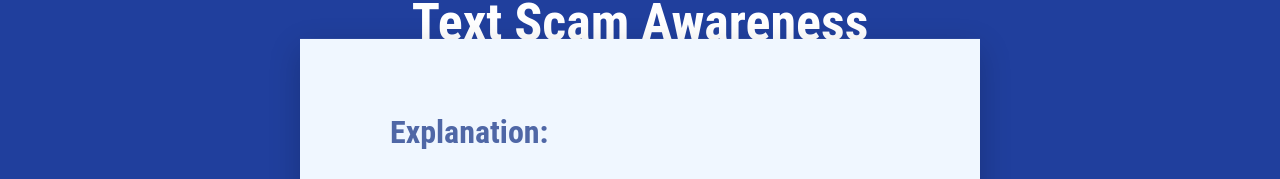
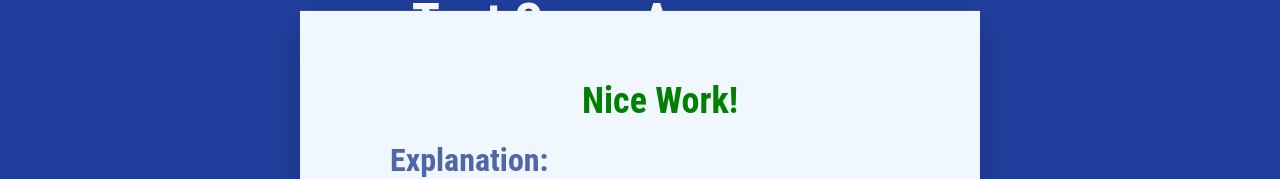
Before and after one commit to YQiZhu/ScamGuard, a React (Create React App) app in the folder scamguard_react/: page /text-scams-quiz in a window 1280 px wide. Both pictures are taken after a click on the element 972 px from the left and 733 px from the top of the page. Shown: the part 123-302 px from the top of the page. Built offline with nearby package versions, Linux system fonts and the light colour scheme.

Commit message:
Update text scam quiz ui

```diff
--- a/scamguard_react/src/Quizs/TextScamsQuiz.css
+++ b/scamguard_react/src/Quizs/TextScamsQuiz.css
@@ -227,6 +227,10 @@
     font-size: 18px;
 }
 
+.popup-content h1 {
+    text-align: center;
+}
+
 .close-popup-button {
     margin-top: 10px;
     padding: 8px 16px;
--- a/scamguard_react/src/Quizs/TextScamsQuiz.js
+++ b/scamguard_react/src/Quizs/TextScamsQuiz.js
@@ -79,6 +79,7 @@ const TextScamsQuiz = () => {
   const [currentImage, setCurrentImage] = useState(images[0]);
   const [popupContent, setPopupContent] = useState();
   const [showPopup, setShowPopup] = useState(false);
+  const [extraMessage, setExtraMessage] = useState('');
 
   // Function to change the image randomly
   const changeImage = () => {
@@ -93,10 +94,18 @@ const TextScamsQuiz = () => {
   };
 
   // Function to handle area click
-  const handleAreaClick = () => {
+  const handleAreaClick = (area) => {
     // Split the feedback into an array of bullet points (based on full stops or custom delimiter)
     const feedbackPoints = currentImage.feedback; // Split by period and remove empty elements
     setPopupContent(feedbackPoints);
+
+    // Set message based on whether the title is 'Link' or not
+    if (area.title === 'Link') {
+      setExtraMessage(<span style={{ color: 'red'}}>SCAM!!!</span>);
+    } else {
+      setExtraMessage(<span style={{ color: 'green' }}>Nice Work!</span>);
+    }
+
     setShowPopup(true);
   };
 
@@ -144,8 +153,8 @@ const TextScamsQuiz = () => {
                 width: area.width,
                 height: area.height,
               }}
-              // onClick={() => handleAreaClick(`${area.title} clicked!`)}
-              onClick={handleAreaClick}
+              onClick={() => handleAreaClick(area)}
+              // onClick={handleAreaClick}
             ></div>
           ))}
           {/* Clickable area over 'Messages' */}
@@ -184,9 +193,10 @@ const TextScamsQuiz = () => {
           <div className="popup-modal">
             <div className="popup-content">
               <ul>
+                <h1>{extraMessage}</h1>
                 <h2>Explanation:</h2>
                 {popupContent.map((point, index) => (
-                  <li key={index}>{point.trim()}.</li> // Trim to remove extra spaces
+                  <li key={index}>{point.trim()}</li> // Trim to remove extra spaces
                 ))}
               </ul>
               <button onClick={() => setShowPopup(false)} className="close-popup-button">
```
